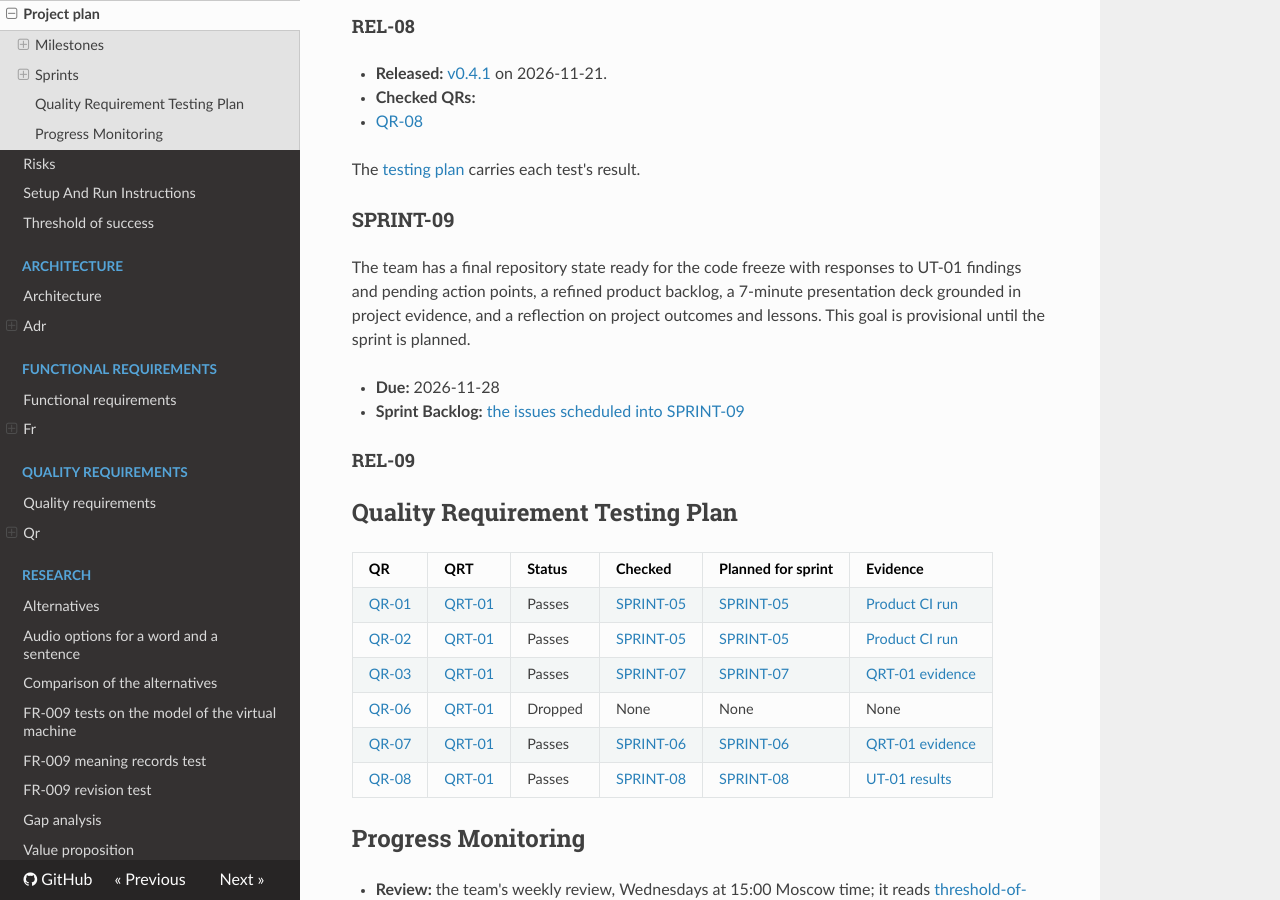
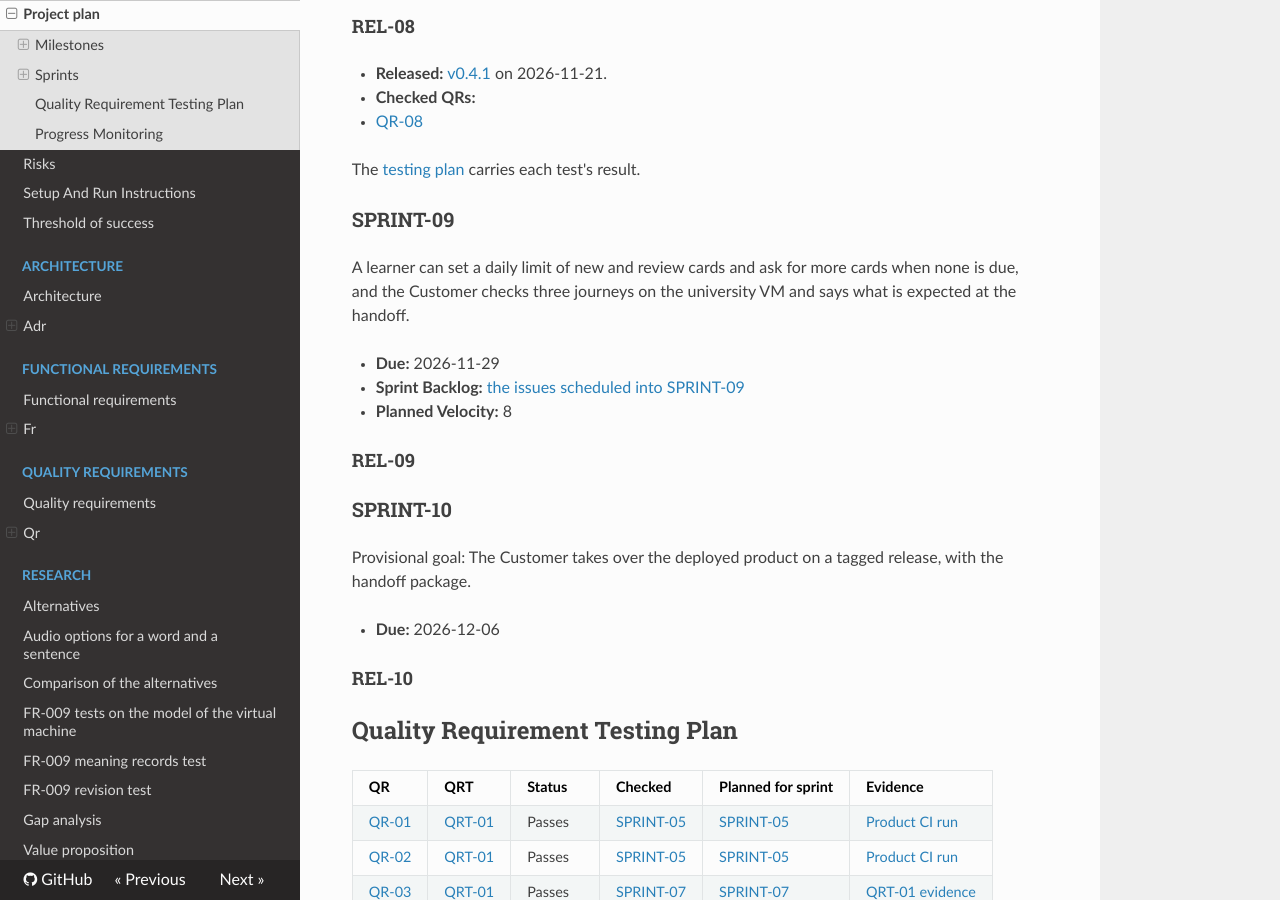
Before and after one commit to itpd-team-6/sentence-cards-generator-team-6, an MkDocs documentation site: the page built from docs/project-plan.md, in a window 1280 px wide and 900 px high, scrolled down 3500 px. Built offline with MkDocs 1.6.1, drawn with Linux system fonts in a browser that asks for light colours; nearby versions of some CDN libraries.

Commit message:
Plan Sprint 9 and add Sprint 10 to the plan

```diff
--- a/docs/project-plan.md
+++ b/docs/project-plan.md
@@ -134,13 +134,21 @@ The audio of words and sentences and then a mobile interface follow, in the Cust
 
 ### SPRINT-09
 
-The team has a final repository state ready for the code freeze with responses to UT-01 findings and pending action points, a refined product backlog, a 7-minute presentation deck grounded in project evidence, and a reflection on project outcomes and lessons.
-This goal is provisional until the sprint is planned.
+A learner can set a daily limit of new and review cards and ask for more cards when none is due, and the Customer checks three journeys on the university VM and says what is expected at the handoff.
 
-- **Due:** 2026-11-28
+- **Due:** 2026-11-29
 - **Sprint Backlog:** [the issues scheduled into SPRINT-09](https://github.com/itpd-team-6/sentence-cards-generator-team-6/milestone/7)
+- **Planned Velocity:** 8
 
 #### REL-09
+
+### SPRINT-10
+
+Provisional goal: The Customer takes over the deployed product on a tagged release, with the handoff package.
+
+- **Due:** 2026-12-06
+
+#### REL-10
 
 ## Quality Requirement Testing Plan
 
```
